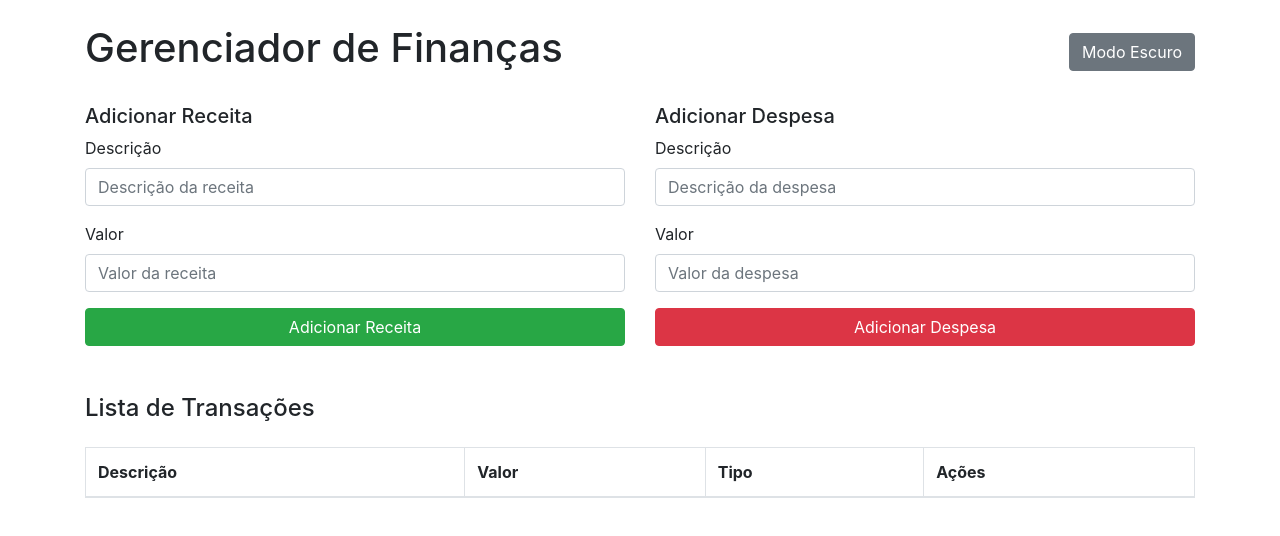
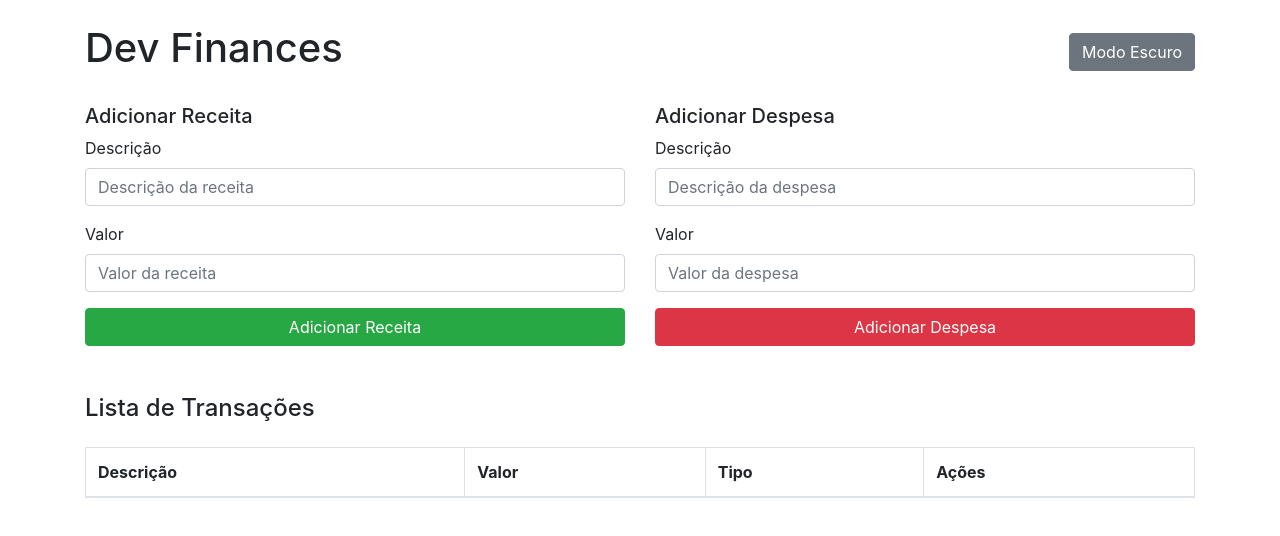
Before and after one commit to realsethy/fintech-finances, a plain HTML site: page dev-finances/index.html in a window 1280 px wide. Drawn offline with nearby package versions, Linux system fonts and the light colour scheme.

Commit message:
web feito

```diff
--- a/dev-finances/index.html
+++ b/dev-finances/index.html
@@ -3,14 +3,14 @@
 <head>
     <meta charset="UTF-8">
     <meta name="viewport" content="width=device-width, initial-scale=1.0">
-    <title>Gerenciador de Finanças</title>
+    <title>Dev Finances</title>
     <link href="https://maxcdn.bootstrapcdn.com/bootstrap/4.5.2/css/bootstrap.min.css" rel="stylesheet">
     <link rel="stylesheet" href="style.css">
 </head>
 <body>
     <div class="container my-4">
         <div class="d-flex justify-content-between align-items-center mb-4">
-            <h1 class="text-center">Gerenciador de Finanças</h1>
+            <h1 class="text-center">Dev Finances</h1>
             <button id="toggle-dark-mode" class="btn btn-secondary">Modo Escuro</button>
         </div>
         <div class="row">
```
